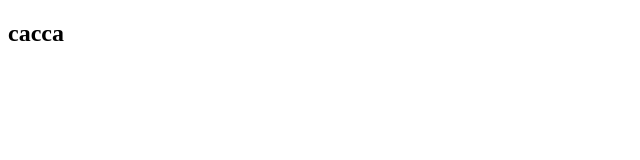
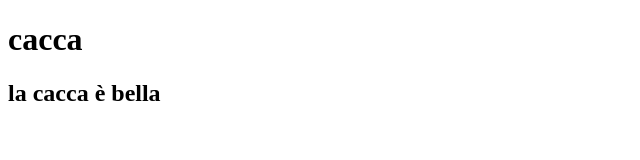
Before and after one commit to santellagiuseppe823-del/pollo, a plain HTML site: page index.html in a window 1280 px wide. Shown: the whole page, without its empty margins (0-640 px from the left). Drawn offline with Linux system fonts and the light colour scheme.

Commit message:
Add files via upload

```diff
--- a/index.html
+++ b/index.html
@@ -6,6 +6,7 @@
     <title>Document</title>
 </head>
 <body>
-    <h2> cacca </h2>
+    <h1> cacca </h1>
+    <h2>la cacca è bella</h2>
 </body>
 </html>
```
